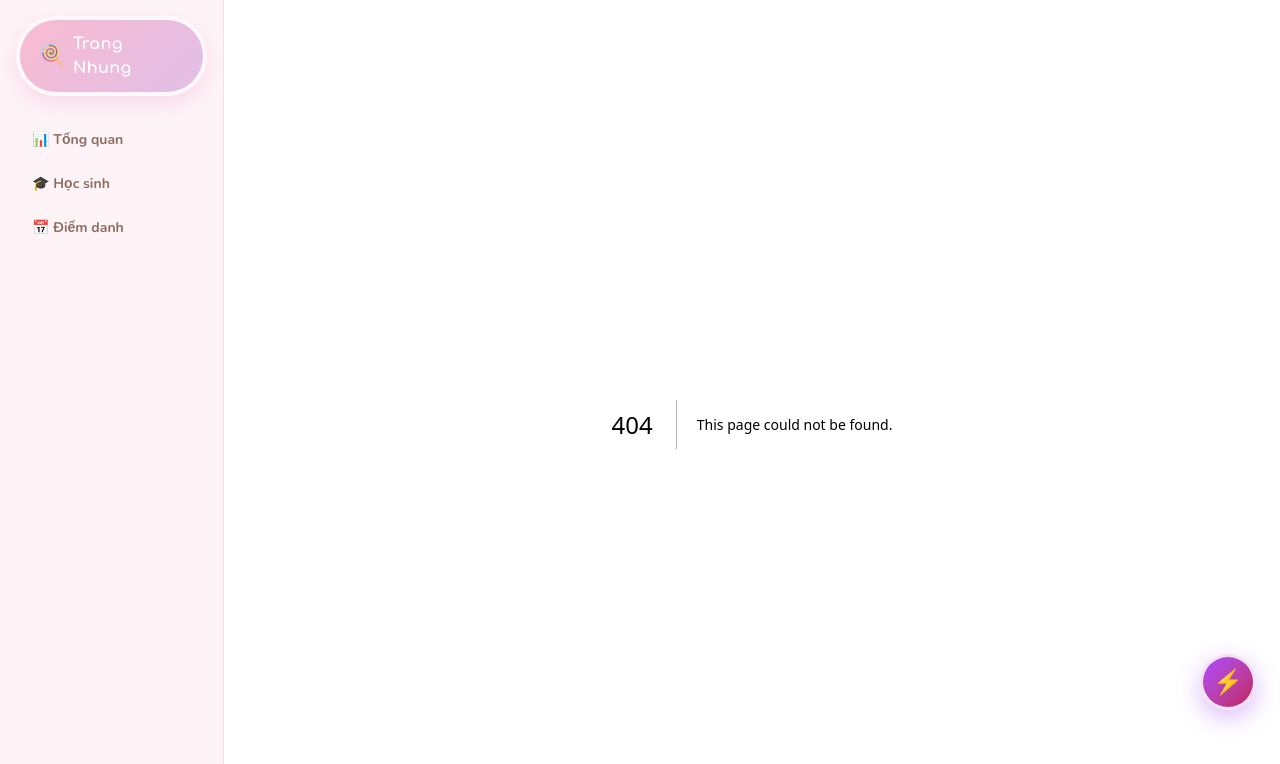
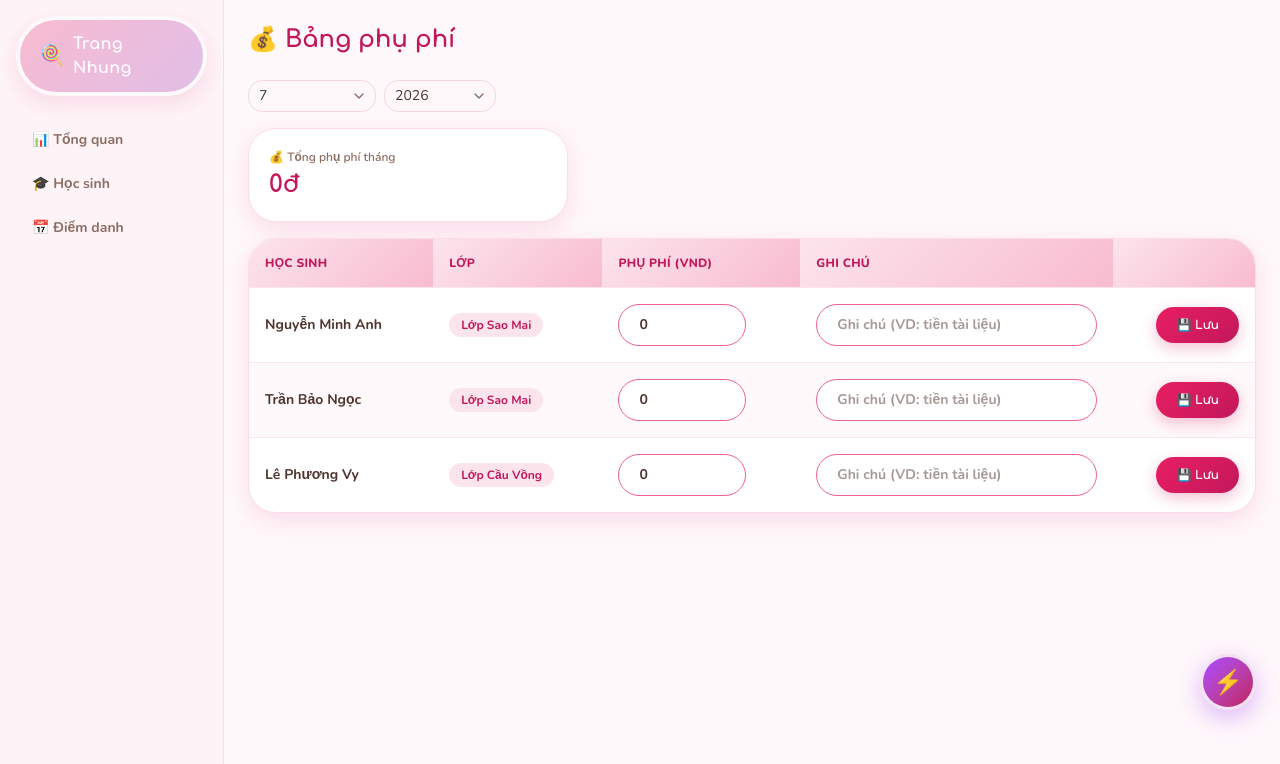
Before and after one commit to xuanTruongIT04/quan-ly-hoc-sinh, a Next.js app: page /extra-fees in a window 1280 px wide. Before the commit this address had no page. Shown: the top 764 px of the page. Built offline with nearby package versions, Linux system fonts and the light colour scheme.

Commit message:
feat(extra-fees): SP-4 trang /extra-fees Bảng phụ phí — sửa phụ phí+ghi chú theo tháng + tổng + gắn menu
Co-Authored-By: Claude Opus 4.8 <noreply@anthropic.com>

```diff
--- /dev/null
+++ b/src/app/extra-fees/page.tsx
@@ -0,0 +1,10 @@
+import { ExtraFeesTable } from '@/components/extra-fees/ExtraFeesTable'
+
+export default function ExtraFeesPage() {
+  return (
+    <div className="space-y-6">
+      <h1 className="font-heading text-2xl font-bold text-[#c2185b]">💰 Bảng phụ phí</h1>
+      <ExtraFeesTable />
+    </div>
+  )
+}
--- /dev/null
+++ b/src/components/extra-fees/ExtraFeesTable.tsx
@@ -0,0 +1,79 @@
+'use client'
+import { useState } from 'react'
+import { toast } from 'sonner'
+import { useAppStore } from '@/store/useAppStore'
+import { usePeriodStore } from '@/store/usePeriodStore'
+import { formatPrice } from '@/lib/utils'
+import { MonthYearPicker } from '@/components/dashboard/MonthYearPicker'
+import { Table, TableBody, TableCell, TableHead, TableHeader, TableRow } from '@/components/ui/table'
+import type { Student } from '@/types'
+
+function ExtraFeeRow({ student, year, month }: { student: Student; year: number; month: number }) {
+  const { getExtraFee, setExtraFee } = useAppStore()
+  const initial = getExtraFee(student.id, year, month)
+  const [amount, setAmount] = useState(initial.amount)
+  const [note, setNote] = useState(initial.note)
+
+  function save() {
+    const amt = Number.isFinite(amount) && amount > 0 ? amount : 0
+    setAmount(amt)
+    setExtraFee(student.id, year, month, amt, note)
+    toast.success(`Đã lưu phụ phí cho ${student.fullName}`)
+  }
+
+  return (
+    <TableRow>
+      <TableCell className="font-bold">{student.fullName}</TableCell>
+      <TableCell><span className="candy-pill">{student.className}</span></TableCell>
+      <TableCell>
+        <input type="number" min={0} className="candy-input w-32" value={amount} onChange={(e) => setAmount(Number(e.target.value))} />
+      </TableCell>
+      <TableCell>
+        <input type="text" className="candy-input w-full" placeholder="Ghi chú (VD: tiền tài liệu)" value={note} onChange={(e) => setNote(e.target.value)} />
+      </TableCell>
+      <TableCell className="text-right">
+        <button type="button" className="candy-btn text-xs" onClick={save}>💾 Lưu</button>
+      </TableCell>
+    </TableRow>
+  )
+}
+
+export function ExtraFeesTable() {
+  const { students, getExtraFee } = useAppStore()
+  const { year, month } = usePeriodStore()
+
+  const sorted = [...students].sort((a, b) => a.sortOrder - b.sortOrder)
+  const totalExtra = sorted.reduce((sum, s) => sum + getExtraFee(s.id, year, month).amount, 0)
+
+  if (students.length === 0) {
+    return <div className="candy-card p-8 text-center text-[#8d6e63]">Chưa có học sinh nào.</div>
+  }
+
+  return (
+    <div className="space-y-4">
+      <MonthYearPicker />
+      <div className="candy-card max-w-xs">
+        <div className="text-xs font-semibold text-[#8d6e63]">💰 Tổng phụ phí tháng</div>
+        <div className="mt-1 font-heading text-2xl font-bold text-[#c2185b]">{formatPrice(totalExtra)}</div>
+      </div>
+      <div className="candy-table">
+        <Table>
+          <TableHeader>
+            <TableRow>
+              <TableHead>Học sinh</TableHead>
+              <TableHead>Lớp</TableHead>
+              <TableHead>Phụ phí (VND)</TableHead>
+              <TableHead>Ghi chú</TableHead>
+              <TableHead></TableHead>
+            </TableRow>
+          </TableHeader>
+          <TableBody>
+            {sorted.map((s) => (
+              <ExtraFeeRow key={`${s.id}:${year}-${month}`} student={s} year={year} month={month} />
+            ))}
+          </TableBody>
+        </Table>
+      </div>
+    </div>
+  )
+}
--- a/src/components/layout/QuickMenu.tsx
+++ b/src/components/layout/QuickMenu.tsx
@@ -15,7 +15,7 @@ const MENU_GROUPS: MenuGroup[] = [
     items: [
       { icon: '📋', label: 'Xem Điểm Danh Tháng', action: { type: 'nav', href: '/attendance' } },
       { icon: '💳', label: 'Quản lý Thu nợ', action: { type: 'nav', href: '/debts' } },
-      { icon: '💰', label: 'Bảng phụ phí', action: { type: 'toast', message: SOON } },
+      { icon: '💰', label: 'Bảng phụ phí', action: { type: 'nav', href: '/extra-fees' } },
       { icon: '📊', label: 'Xuất Excel', action: { type: 'toast', message: SOON } },
       { icon: '📋', label: 'Bảng tổng hợp', action: { type: 'nav', href: '/summary' } },
     ],
```
